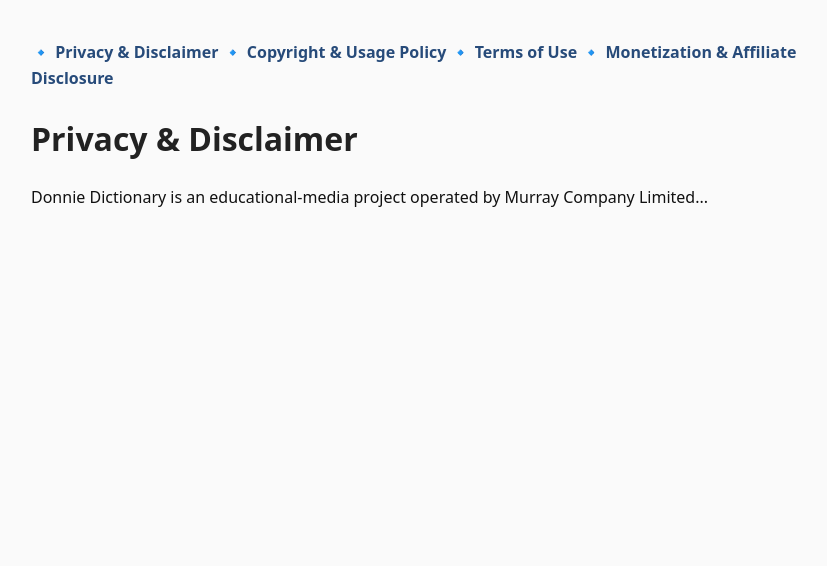
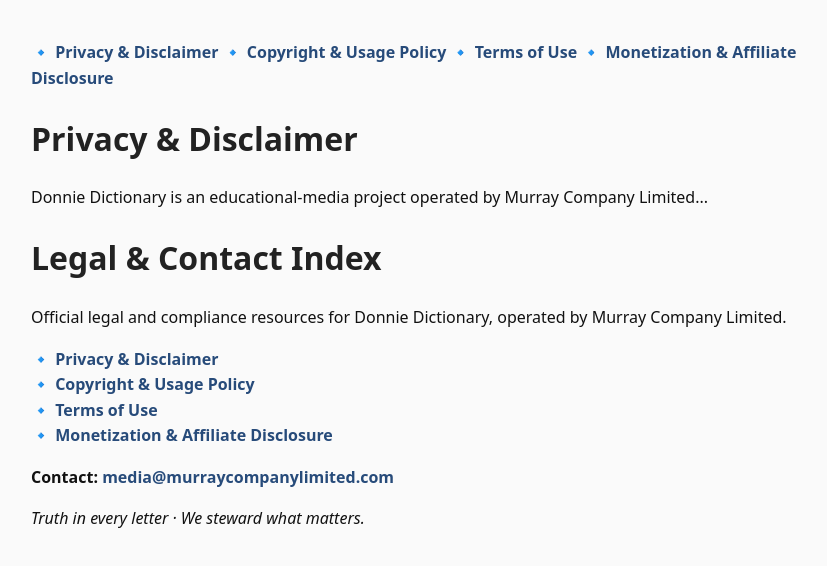
Before and after one commit to murraycompanylimited-hue/donnie-dictionary-legal, a plain HTML site: page Index.html in a window 1280 px wide. Shown: the whole page, without its empty margins (209-1036 px from the left). Drawn offline with Linux system fonts and the light colour scheme.

Commit message:
Update Index.html

```diff
--- a/Index.html
+++ b/Index.html
@@ -18,9 +18,31 @@ a{color:#274b7a;text-decoration:none;font-weight:600;}
 a:hover{text-decoration:underline;}
 </style>
 </head>
-<body>
+
+
+
+   <body>
 <h1>Privacy & Disclaimer</h1>
 <!-- Paste your actual text below this line -->
 <p>Donnie Dictionary is an educational-media project operated by Murray Company Limited...</p>
+<body>
+  <h1>Legal & Contact Index</h1>
+
+  <p>Official legal and compliance resources for Donnie Dictionary, operated by Murray Company Limited.</p>
+
+  <p>
+  🔹 <a href="privacy.html">Privacy & Disclaimer</a><br>
+  🔹 <a href="copyright.html">Copyright & Usage Policy</a><br>
+  🔹 <a href="terms.html">Terms of Use</a><br>
+  🔹 <a href="disclosure.html">Monetization & Affiliate Disclosure</a><br>
+  </p>
+
+  <p><strong>Contact:</strong> <a href="mailto:media@murraycompanylimited.com">media@murraycompanylimited.com</a></p>
+
+  <p><em>Truth in every letter · We steward what matters.</em></p>
 </body>
+
+
+
+
 </html>
```
